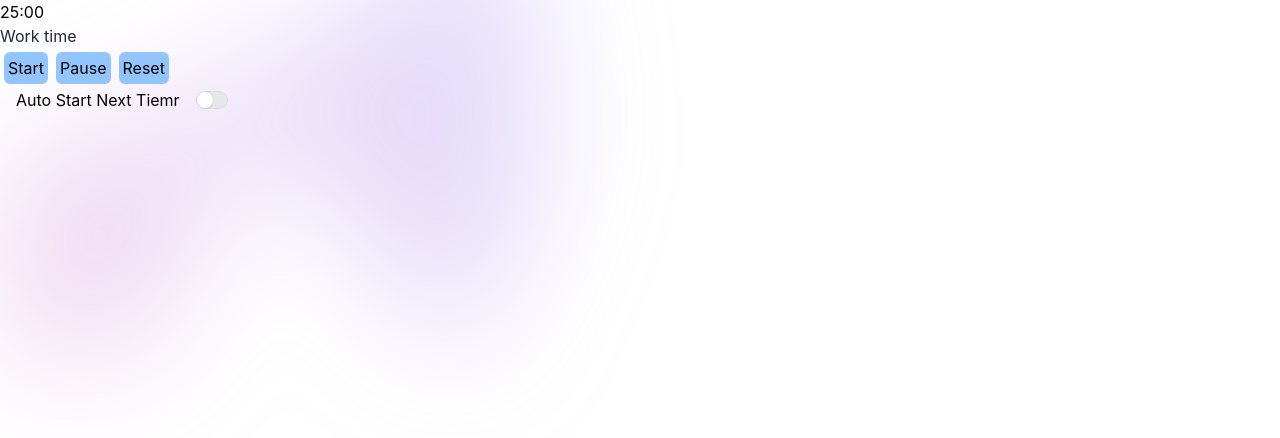
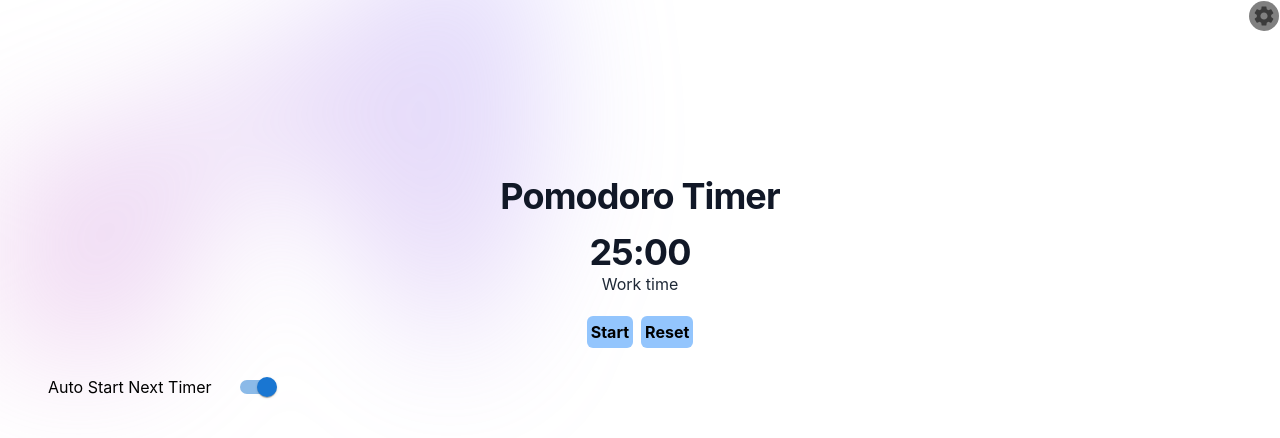
Before and after one commit to meo0/pomodoro-timer-web, a React (Create React App) app: page / in a window 1280 px wide. Shown: the top 438 px of the page. Built offline with nearby package versions, Linux system fonts and the light colour scheme.

Commit message:
Style change: tailwindはたしかに良いがUIを作るとなるとだめ。なので、EmotionをベースにUIはMUI を使うのが現状、自分にあっていると思う

```diff
--- a/src/components/PomodoroNormal.jsx
+++ b/src/components/PomodoroNormal.jsx
@@ -1,5 +1,22 @@
-import { Switch } from '@headlessui/react';
+/** @jsxImportSource @emotion/react */
+import Switch from '@mui/material/Switch';
+import {css} from '@emotion/react';
 import {useState, useRef, useEffect} from 'react';
+import IconButton from '@mui/material/IconButton';
+import Box from '@mui/material/Box';
+import Button from '@mui/material/Button';
+import Dialog from '@mui/material/Dialog';
+import DialogActions from '@mui/material/DialogActions';
+import DialogContent from '@mui/material/DialogContent';
+import DialogContentText from '@mui/material/DialogContentText';
+import DialogTitle from '@mui/material/DialogTitle';
+import FormControl from '@mui/material/FormControl';
+import FormControlLabel from '@mui/material/FormControlLabel';
+import InputLabel from '@mui/material/InputLabel';
+import MenuItem from '@mui/material/MenuItem';
+import Select from '@mui/material/Select';
+
+import SettingsIcon from '@mui/icons-material/Settings';
 
 export const PomodoroNormal = () => {
     const [timef, setTimef] = useState(0);//seconds*1000
@@ -11,7 +28,8 @@ export const PomodoroNormal = () => {
     const workTime = 25;//minutes
     const breakTime = 5;//minutes
     const [isWorking, setIsWorking] = useState(true);
-    const [autoNext, setAutoNext] = useState(false);
+    const [autoNext, setAutoNext] = useState(true);
+    const [open, setOpen] = useState(false);
     useEffect(() => {
         if (isActive){
             startTimeRef.current = new Date();
@@ -21,11 +39,12 @@ export const PomodoroNormal = () => {
                 setTimef(toTimef);
                 const elapsedTime = Math.floor(toTimef / 1000);
                 setTime(elapsedTime);
-                if (isWorking && (elapsedTime >= workTime * 60 || elapsedTime >= breakTime * 60) ){
+                if (isWorking ? elapsedTime >= workTime * 60 : elapsedTime >= breakTime * 60){
+                    setTimef(0);
                     setTime(0);
                     setDuration(0);
                     setIsWorking(!isWorking);
-                    if (!autoNext) setIsActive(false);
+                    if (autoNext === false) setIsActive(false);
                 }
             }, 100);
         }else {
@@ -49,17 +68,19 @@ export const PomodoroNormal = () => {
             setIsActive(false);
         }
     };
+    const handleToggleStartPause = () => {
+        if(!isActive){
+            handleStart();
+        } else {
+            handlePause();
+        }
+    }
     const handleReset = () => {
         setIsActive(false);
+        setTimef(0);
         setTime(0);
         setDuration(0);
     };
-    const initSession = () => {
-        setTime(0);
-        setDuration(0);
-        setIsWorking(!isWorking);
-        if (!autoNext) setIsActive(false);
-    }
     const displayTime = (time) => {
         const minutes = Math.floor(time / 60);
         const seconds = time % 60;
@@ -70,10 +91,26 @@ export const PomodoroNormal = () => {
         return leftTime;
     }
     const handleToggleAutoNext = () => {
+        setDuration(timef);
         setAutoNext(!autoNext);
     }
+    const handleClickOpen = () => {
+        setOpen(true);
+    }
+    const handleClose = () => {
+        setOpen(false);
+    }
+    const settingStyle = css`
+            padding: 3px;
+            background-color: gray;
+            margin:1px 1px 1px auto;
+            `;
     return (
         <div>
+        <div css={css`display:flex;`}>
+        <IconButton css={settingStyle} size='large' aria-label='setting'><SettingsIcon/></IconButton>
+        </div>
+        <div className="isolate bg-white px-6 py-24 sm:py-32 lg:px-8">
             <div
                 aria-hidden="true"
                 className="absolute inset-x-0 top-[-10rem] -z-10 transform-gpu overflow-hidden blur-3xl sm:top-[-20rem]"
@@ -86,27 +123,22 @@ export const PomodoroNormal = () => {
                 className="relative left-1/2 -z-10 aspect-[1155/678] w-[36.125rem] max-w-none -translate-x-1/2 rotate-[30deg] bg-gradient-to-tr from-[#ff80b5] to-[#9089fc] opacity-30 sm:left-[calc(50%-40rem)] sm:w-[72.1875rem]"
                 />
             </div>
-            <p>{isWorking ? displayTime(countDownTime(time, workTime)) : displayTime(countDownTime(time, breakTime))}</p>
+            <div className='mx-auto max-w-2xl text-center'>
+            <h2 className='text-3xl font-bold tracking-tight text-gray-900 sm:text-4xl p-4'>Pomodoro Timer</h2>
+            <p className='text-3xl font-bold tracking-tight text-gray-900 sm:text-4xl'>{isWorking ? displayTime(countDownTime(time, workTime)) : displayTime(countDownTime(time, breakTime))}</p>
             <p className='text-gray-800 box'>{isWorking ? "Work time" : "Break Time"}</p>
-            <button onClick={handleStart} className={OperateButton}>Start</button>
-            <button onClick={handlePause} className={OperateButton}>Pause</button>
+            </div>
+            <div className='text-center p-4'>
+            <button onClick={handleToggleStartPause} className={OperateButton}>{isActive ? 'Pause' : 'Start'}</button>
             <button onClick={handleReset} className={OperateButton}>Reset</button>
+            </div>
             <div className="flex items-center">
-            <p className='px-4'>Auto Start Next Tiemr </p>
-            <Switch
-                checked={autoNext}
-                onChange={handleToggleAutoNext}
-                className="group flex w-8 flex-none cursor-pointer rounded-full bg-gray-200 p-px ring-1 ring-inset ring-gray-900/5 transition-colors duration-200 ease-in-out focus-visible:outline focus-visible:outline-2 focus-visible:outline-offset-2 focus-visible:outline-indigo-600 data-[checked]:bg-indigo-600"
-              >
-                <span className="sr-only">Agree to policies</span>
-                <span
-                  aria-hidden="true"
-                  className="h-4 w-4 transform rounded-full bg-white shadow-sm ring-1 ring-gray-900/5 transition duration-200 ease-in-out group-data-[checked]:translate-x-3.5"
-                />
-            </Switch>
+            <p className='px-4'>Auto Start Next Timer </p>
+            <Switch checked={autoNext} onChange={handleToggleAutoNext} inputProps={{ 'aria-label': 'controlled' }}/>
             </div>
+        </div>
         </div>
     );
 }
 
-const OperateButton = 'm-1 p-1 bg-blue-300 text-black rounded-md hover:bg-blue-700 hover:text-white';
+const OperateButton = 'm-1 p-1 bg-blue-300 text-black rounded-md hover:bg-blue-700 hover:text-white font-bold';
```
Also changed, not shown: package.json (+7 -0 lines), 1 other file (tests, documents, lock files or other folders).
